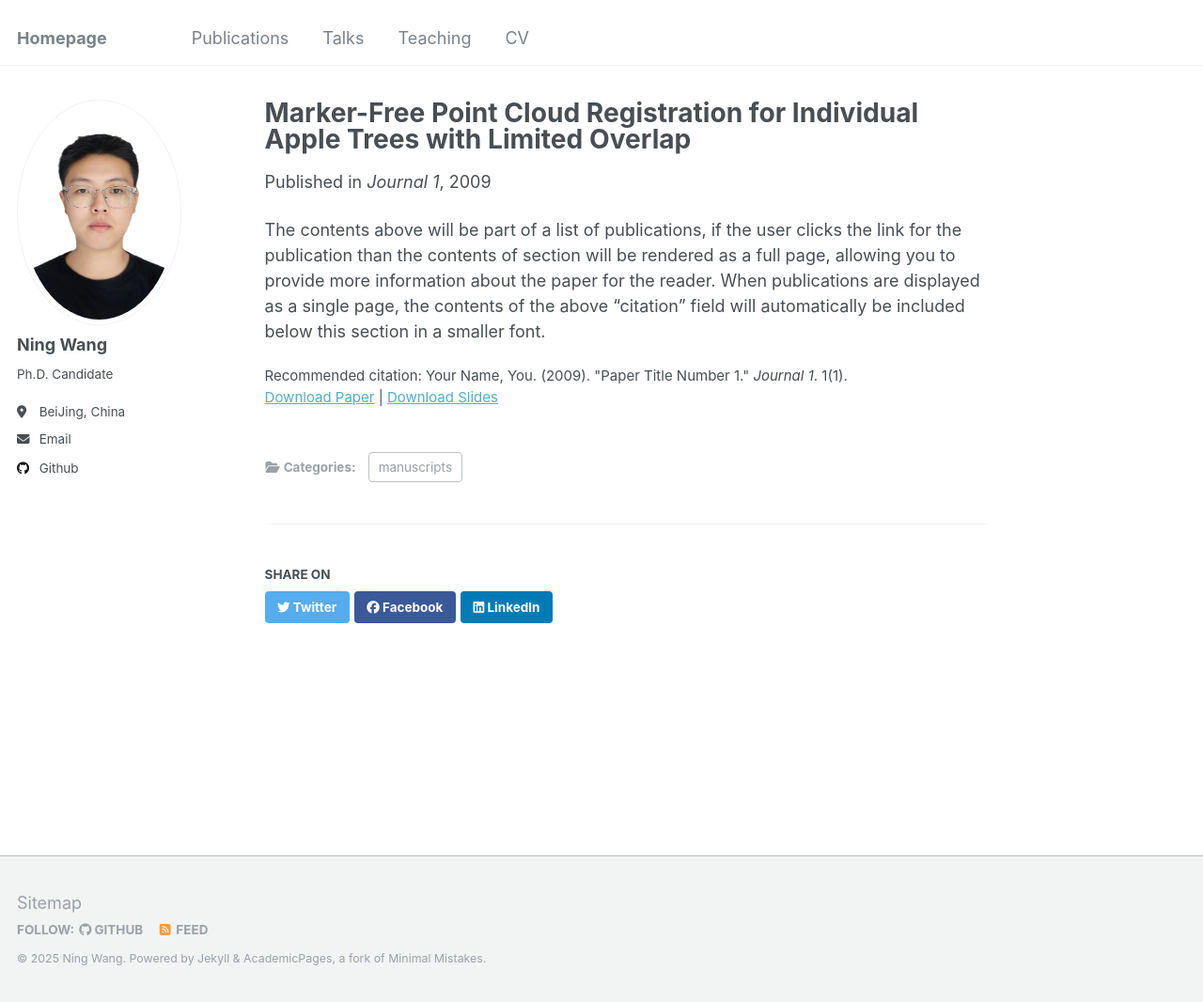
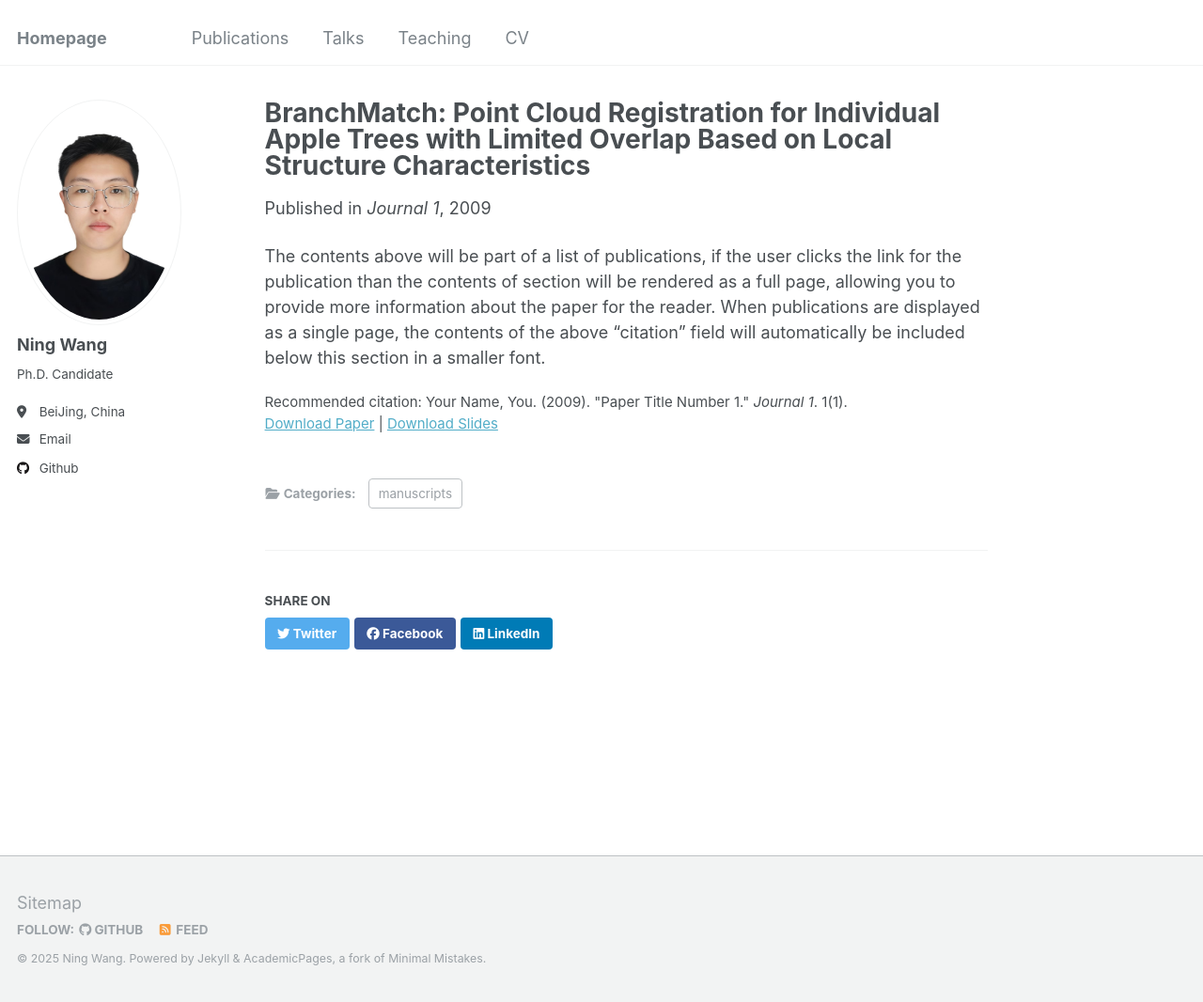
Before and after one commit to NingWang1999/ningwang1999.github.io, a Jekyll site: the page built from _publications/2009-10-01-paper-title-number-1.md, in a window 1280 px wide and 1066 px high. Shown: the whole window at 94% size. Built offline with Jekyll 4.4.1, drawn with Linux system fonts in a browser that asks for light colours.

```diff
--- a/_config.yml
+++ b/_config.yml
@@ -43,7 +43,7 @@ author:
   bitbucket        : # Username - Update with your username on the site
   codepen          : # Username
   dribbble         : # Username
-  github           : "https://github.com/NingWang1999"
+  github           : "NingWang1999"
   kaggle           : # Username
   stackoverflow    : # User number or user number and name (i.e., use "1" or "1/jeff-atwood")
 
--- a/_publications/2009-10-01-paper-title-number-1.md
+++ b/_publications/2009-10-01-paper-title-number-1.md
@@ -1,5 +1,5 @@
 ---
-title: "Marker-Free Point Cloud Registration for Individual Apple Trees with Limited Overlap"
+title: "BranchMatch: Point Cloud Registration for Individual Apple Trees with Limited Overlap Based on Local Structure Characteristics"
 collection: publications
 category: manuscripts
 permalink: /publication/2009-10-01-paper-title-number-1
```
